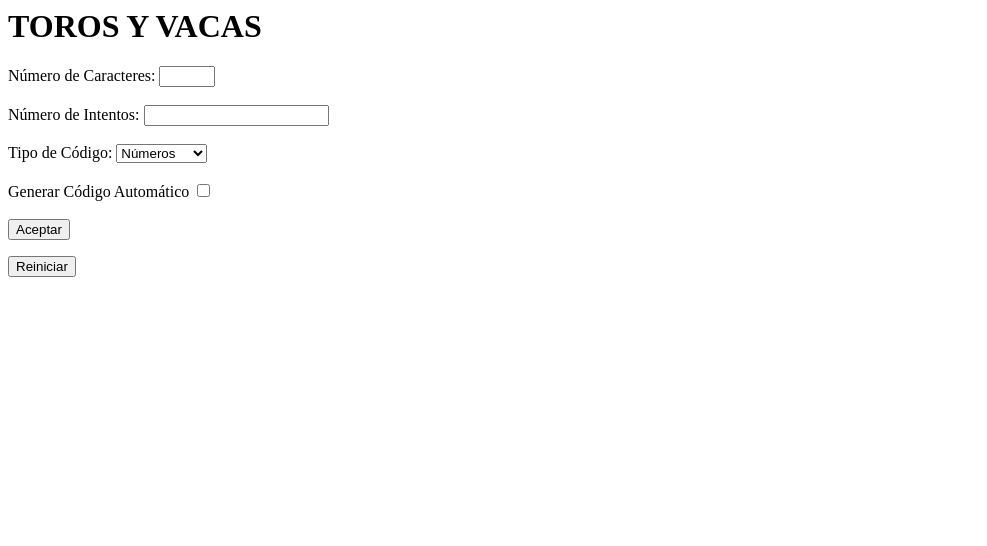
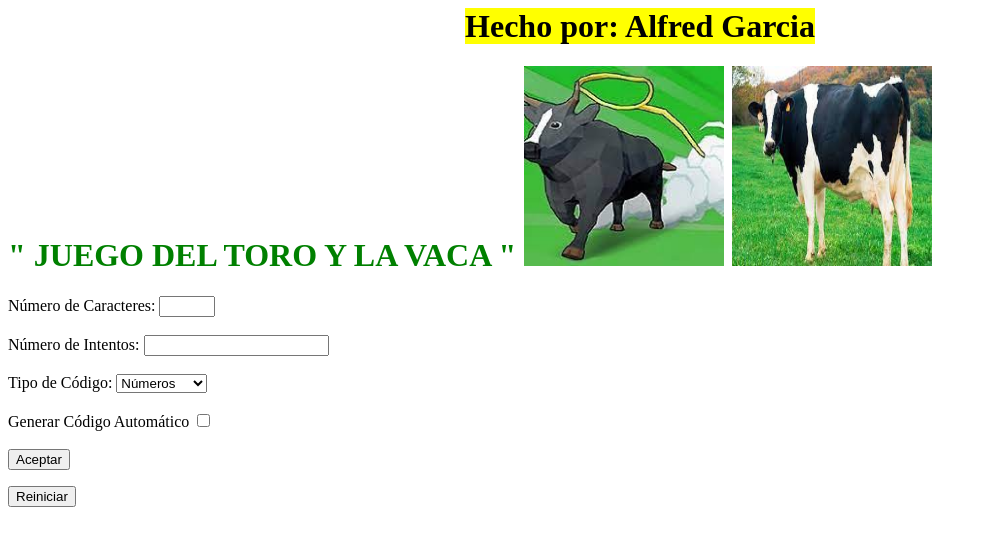
Before and after one commit to AlfredGarciaa/Trabajo-de-evaluacion-TDD-y-Refactoring, a website built with Parcel: page index.html in a window 1280 px wide. Shown: the whole page, without its empty margins (0-987 px from the left). Built offline with nearby package versions, Linux system fonts and the light colour scheme.

Commit message:
Entrega Final y Version Final de interfaz de Usuario_D

```diff
--- a/index.html
+++ b/index.html
@@ -1,6 +1,16 @@
 <html>
+  <h1 style="text-align: center;">
+      <strong><mark>Hecho por: Alfred Garcia</mark></strong>
+    </h1>
+
   <body>
-    <h1>TOROS Y VACAS</h1>
+    <b>
+      <h1 style="color: green;">
+          " JUEGO DEL TORO Y LA VACA "
+          <img src="Toro.jpg" style="width:200px;height:200px">
+          <img src="Vaca.jpg" style="width:200px;height:200px">
+      </h1>
+    </b>
 
     <form id="vista-1-form" >
         <label for="numero-caracteres">Número de Caracteres:</label>
```
Also changed, not shown: Toro.jpg (added), Vaca.jpg (added).
